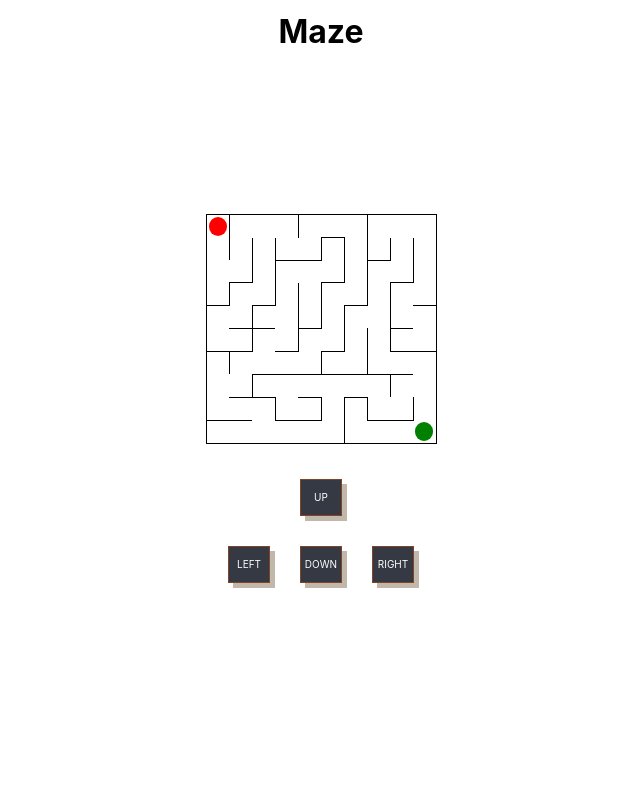
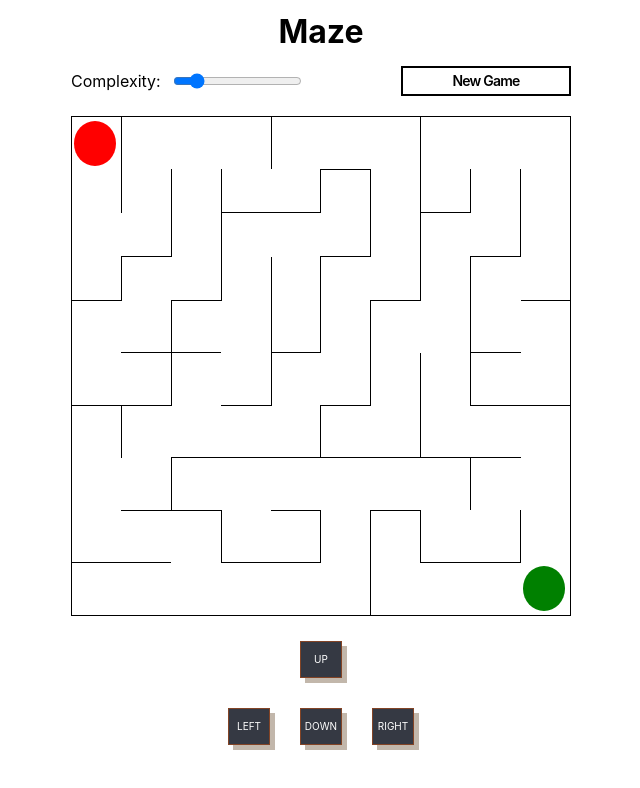
Before and after one commit to Bedlam343/A-Maze-Ing, a React (Vite) app: page / in a window 1280 px wide. Shown: the top 788 px of the page, without its empty margins (319-959 px from the left). Built offline with nearby package versions, Linux system fonts and the light colour scheme.

Commit message:
complexity slider. new game button

```diff
--- a/src/App.tsx
+++ b/src/App.tsx
@@ -1,21 +1,35 @@
-import { useMemo, useState, KeyboardEvent } from "react";
+import { useMemo, useState, KeyboardEvent, useEffect } from "react";
 import { generateMaze } from "./utils";
 import { Grid } from "./types";
 import "./styles/App.css";
 import Maze from "./components/Maze";
 import Controls from "./components/Controls";
+import Button from "./components/Button";
+import Complexity from "./components/Complexity";
 
 const App = () => {
   const [isPlaying, setIsPlaying] = useState<boolean>(true);
+  const [gameId, setGameId] = useState<number>(0);
   const [mazeSize, setMazeSize] = useState<number>(10);
   const [playerPos, setPlayerPos] = useState<[number, number]>([0, 0]);
   const maze: Grid = useMemo(
     () => generateMaze(mazeSize, mazeSize),
-    [mazeSize]
+    [mazeSize, gameId]
   );
 
+  useEffect(() => {
+    setPlayerPos([0, 0]);
+  }, [mazeSize, gameId]);
+
+  const handleSizeChange = (value: number) => {
+    setMazeSize(value);
+  };
+
+  const handleNewGame = () => {
+    setGameId((prevId) => prevId + 1);
+  };
+
   const handleMove = (event: KeyboardEvent<HTMLDivElement>) => {
-    event.preventDefault();
     if (!isPlaying) return;
 
     const [row, col] = playerPos;
@@ -36,15 +50,24 @@ const App = () => {
   };
 
   return (
-    <div>
+    <div className="app-container" onKeyDown={handleMove} tabIndex={-1}>
       <h1 className="title">Maze</h1>
-      <div className="container" onKeyDown={handleMove} tabIndex={-1}>
-        <div className="maze-container">
-          <Maze maze={maze} playerPos={playerPos} />
+
+      <div className="second-row">
+        <div className="second-row-inner-container">
+          <Complexity value={mazeSize} onChange={handleSizeChange} />
+          <div className="new-game-container">
+            <Button text="New Game" onClick={handleNewGame} />
+          </div>
         </div>
-        <div className="controls-container">
-          <Controls />
-        </div>
+      </div>
+
+      <div className="maze-container">
+        <Maze maze={maze} playerPos={playerPos} />
+      </div>
+
+      <div className="controls-container">
+        <Controls handleMove={handleMove} />
       </div>
     </div>
   );
--- /dev/null
+++ b/src/components/Button.tsx
@@ -0,0 +1,16 @@
+import "../styles/Button.css";
+
+type PropsType = {
+  text: string;
+  onClick: () => void;
+};
+
+const Button = ({ text, onClick }: PropsType) => {
+  return (
+    <button onClick={onClick} className="new-game-button" role="button">
+      {text}
+    </button>
+  );
+};
+
+export default Button;
--- /dev/null
+++ b/src/components/Complexity.tsx
@@ -0,0 +1,32 @@
+import { ChangeEvent } from "react";
+import "../styles/Complexity.css";
+
+type PropsType = {
+  value: number;
+  onChange: (value: number) => void;
+};
+
+const Complexity = ({ value, onChange }: PropsType) => {
+  const handleChange = (event: ChangeEvent<HTMLInputElement>) => {
+    onChange(+event.target.value);
+  };
+
+  return (
+    <div className="complexity-container">
+      <p>Complexity:</p>
+      <div className="slider-container">
+        <input
+          type="range"
+          id="size"
+          name="size"
+          min="5"
+          max="40"
+          value={value}
+          onChange={handleChange}
+        />
+      </div>
+    </div>
+  );
+};
+
+export default Complexity;
--- a/src/components/Controls.tsx
+++ b/src/components/Controls.tsx
@@ -1,20 +1,32 @@
+import { KeyboardEvent, MouseEvent } from "react";
 import "../styles/Controls.css";
 
-const Controls = () => {
+type PropsType = {
+  handleMove: (event: KeyboardEvent<HTMLDivElement>) => void;
+};
+
+const Controls = ({ handleMove }: PropsType) => {
+  const handleMouseDown = (event: MouseEvent<HTMLDivElement>) => {
+    console.log(event.currentTarget.id);
+    handleMove({
+      key: event.currentTarget.id,
+    } as KeyboardEvent<HTMLDivElement>);
+  };
+
   return (
     <div className="control-arrows">
-      <div className="key">
+      <div id="ArrowUp" onMouseDown={handleMouseDown} className="key">
         <p>UP</p>
       </div>
 
       <div className="bottom-row">
-        <div className="key">
+        <div id="ArrowLeft" onMouseDown={handleMouseDown} className="key">
           <p>LEFT</p>
         </div>
-        <div className="key">
+        <div id="ArrowDown" onMouseDown={handleMouseDown} className="key">
           <p>DOWN</p>
         </div>
-        <div className="key">
+        <div id="ArrowRight" onMouseDown={handleMouseDown} className="key">
           <p>RIGHT</p>
         </div>
       </div>
--- a/src/components/Maze.tsx
+++ b/src/components/Maze.tsx
@@ -37,7 +37,7 @@ const Maze = ({ maze, playerPos }: PropsType) => {
   };
 
   return (
-    <table style={{ borderCollapse: "collapse" }}>
+    <table className="table" style={{ borderCollapse: "collapse" }}>
       <tbody>
         {maze.map((row, rIndex) => (
           <tr key={`row-${rIndex}`}>
--- a/src/styles/App.css
+++ b/src/styles/App.css
@@ -1,12 +1,5 @@
-.container {
+.app-container {
   outline: none;
-  height: 90vh;
-  display: flex;
-  flex-direction: column;
-  align-items: center;
-  justify-content: center;
-  margin: 0;
-  padding: 0;
 }
 
 .title {
@@ -14,16 +7,29 @@
   margin: 0;
 }
 
+.second-row {
+  display: flex;
+  justify-content: center;
+  margin-top: 10px;
+}
+
+.second-row-inner-container {
+  width: 500px;
+  display: flex;
+  justify-content: space-between;
+  align-items: center;
+}
+
 .maze-container {
   display: flex;
   align-items: center;
   justify-content: center;
-  margin: 0;
+  margin-top: 20px;
   padding: 0;
 }
 
 .controls-container {
-  margin: 20px;
+  margin-top: 10px;
 }
 
 /* #root {
--- /dev/null
+++ b/src/styles/Button.css
@@ -0,0 +1,48 @@
+.new-game-button {
+  align-items: center;
+  background-color: #fff;
+  border: 2px solid #000;
+  box-sizing: border-box;
+  color: #000;
+  cursor: pointer;
+  display: inline-flex;
+  fill: #000;
+  font-family: Inter, sans-serif;
+  font-size: 14px;
+  font-weight: 600;
+  height: 30px;
+  justify-content: center;
+  letter-spacing: -0.8px;
+  line-height: 24px;
+  min-width: 80px;
+  outline: 0;
+  padding: 0 17px;
+  text-align: center;
+  text-decoration: none;
+  transition: all 0.3s;
+  user-select: none;
+  -webkit-user-select: none;
+  touch-action: manipulation;
+}
+
+.new-game-button:focus {
+  color: #171e29;
+}
+
+.new-game-button:hover {
+  border-color: #06f;
+  color: #06f;
+  fill: #06f;
+}
+
+.new-game-button:active {
+  border-color: #06f;
+  color: #06f;
+  fill: #06f;
+}
+
+@media (min-width: 768px) {
+  .new-game-button {
+    min-width: 170px;
+  }
+}
--- /dev/null
+++ b/src/styles/Complexity.css
@@ -0,0 +1,13 @@
+.complexity-container {
+  display: flex;
+  align-items: center;
+  justify-content: center;
+  gap: 10px;
+  padding: 0;
+  height: 30px;
+}
+
+.slider-container {
+  display: flex;
+  align-items: baseline;
+}
--- a/src/styles/Maze.css
+++ b/src/styles/Maze.css
@@ -1,6 +1,11 @@
-.cell {
+/* .cell {
   height: 20px;
   width: 20px;
+} */
+
+.table {
+  width: 500px;
+  height: 500px;
 }
 
 .topWall {
```
